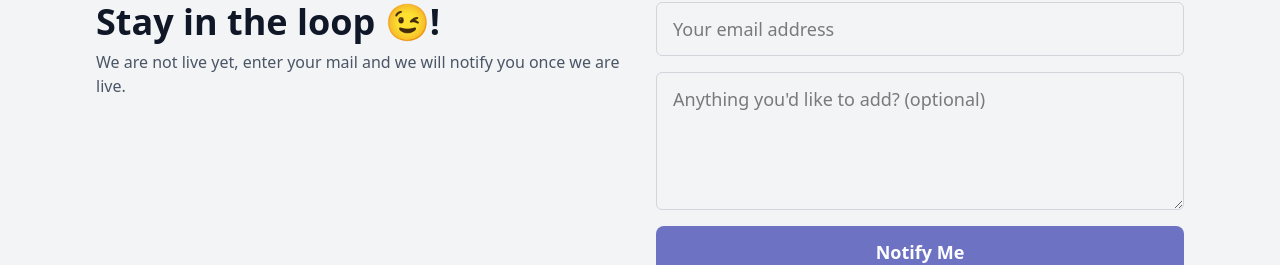
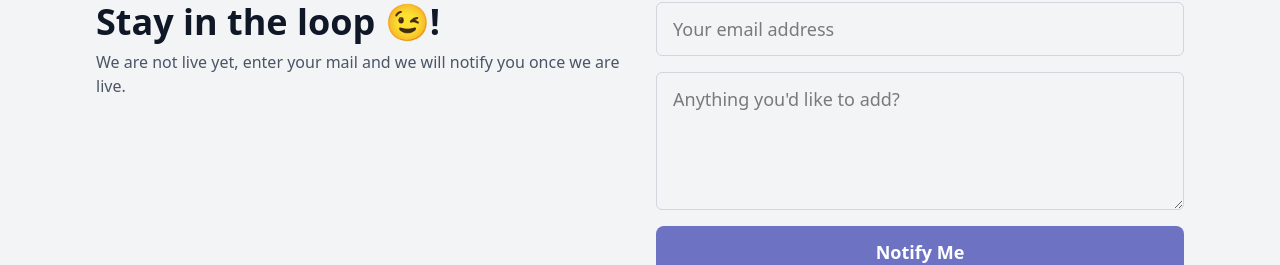
Before and after one commit to Manas0410/glamsnap-web, a React (Vite) app: page / in a window 1280 px wide. Shown: the part 1640-1905 px from the top of the page. Built offline with nearby package versions, Linux system fonts and the light colour scheme.

Commit message:
UI complete

```diff
--- a/src/Components/Contact.jsx
+++ b/src/Components/Contact.jsx
@@ -38,7 +38,7 @@ const Contact = () => {
         />
         <textarea
           rows={4}
-          placeholder="Anything you'd like to add? (optional)"
+          placeholder="Anything you'd like to add? "
           className="border border-gray-300 rounded-md w-full px-4 py-3 text-lg focus:outline-none focus:ring-2 focus:ring-[#6d72c3]"
           value={message}
           onChange={(e) => setMessage(e.target.value)}
--- a/src/Components/Header.jsx
+++ b/src/Components/Header.jsx
@@ -8,9 +8,9 @@ const Header = () => {
       <div className="flex items-center h-full justify-between  py-3 layout-padding max-sm:flex-col max-sm:gap-2">
         <div className="flex items-center gap-2 ">
           <img src={logo} alt="Logo" className="md:h-12 md:w-12 h-8 w-8" />
-          <span className="font-bold text-2xl md:text-4xl text-gray-800">
+          <a href="#" className="font-bold text-2xl md:text-4xl text-gray-800">
             GlamSnap
-          </span>
+          </a>
         </div>
         <div className="flex items-center md:gap-4 gap-2 cursor-pointer">
           <a href="#contact">
```
